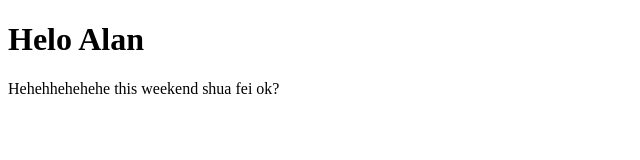
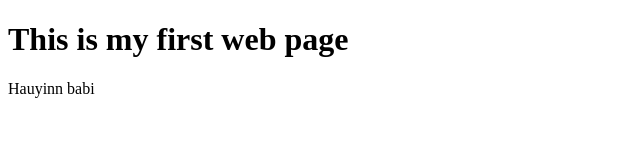
Before and after one commit to xyz919/MyFirstWeb, a plain HTML site: page index.html in a window 1280 px wide. Shown: the whole page, without its empty margins (0-640 px from the left). Drawn offline with Linux system fonts and the light colour scheme.

Commit message:
Update index.html

```diff
--- a/index.html
+++ b/index.html
@@ -5,8 +5,8 @@
    <title>My Web Page</title>
 </head>
 <body>
-   <h1>Helo Alan</h1>
-   <p>Hehehhehehehe this weekend shua fei ok? </p>
+   <h1>This is my first web page</h1>
+   <p>Hauyinn babi </p>
    <!-- Other content goes here -->
 </body>
 </html>
```
